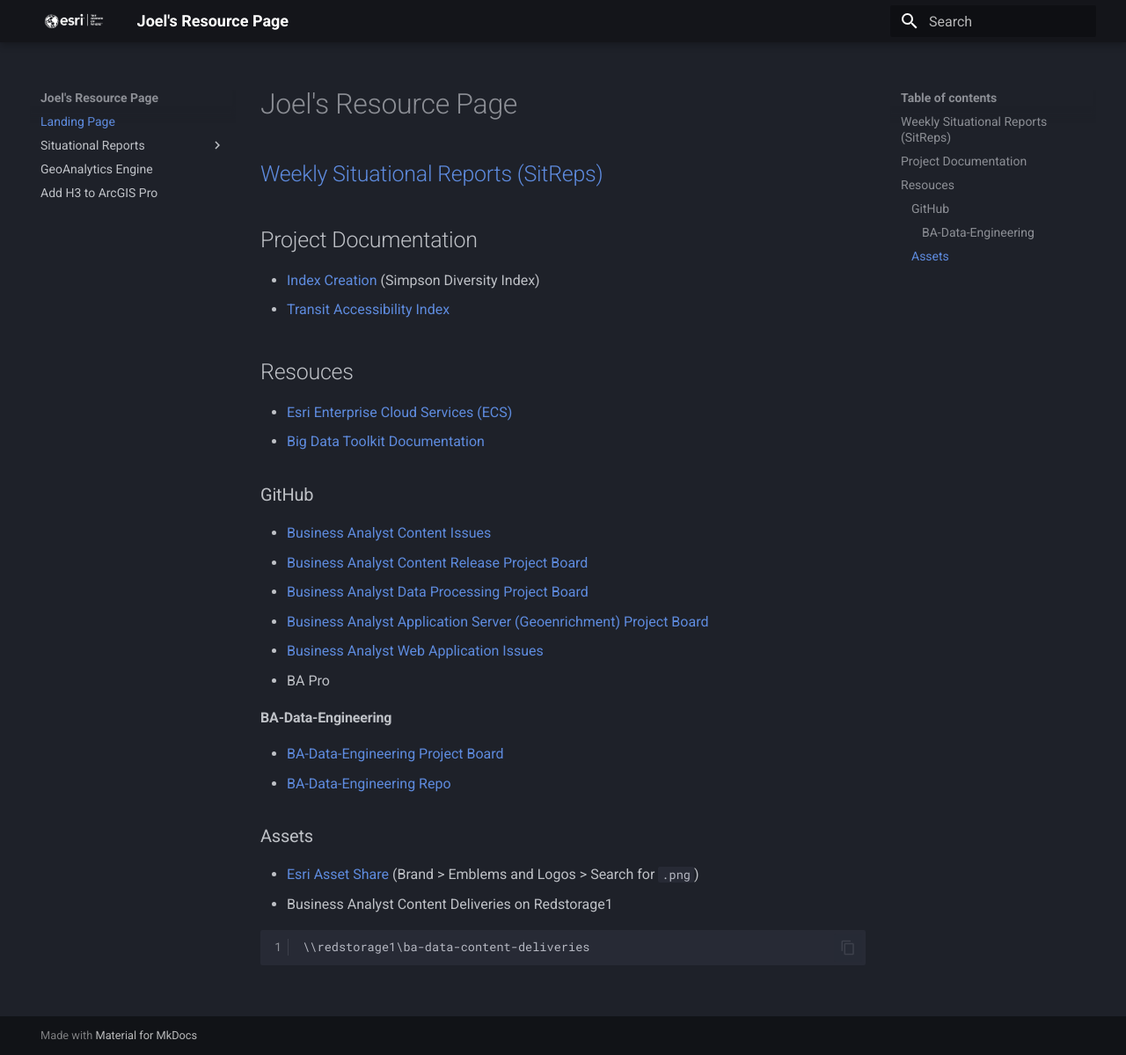
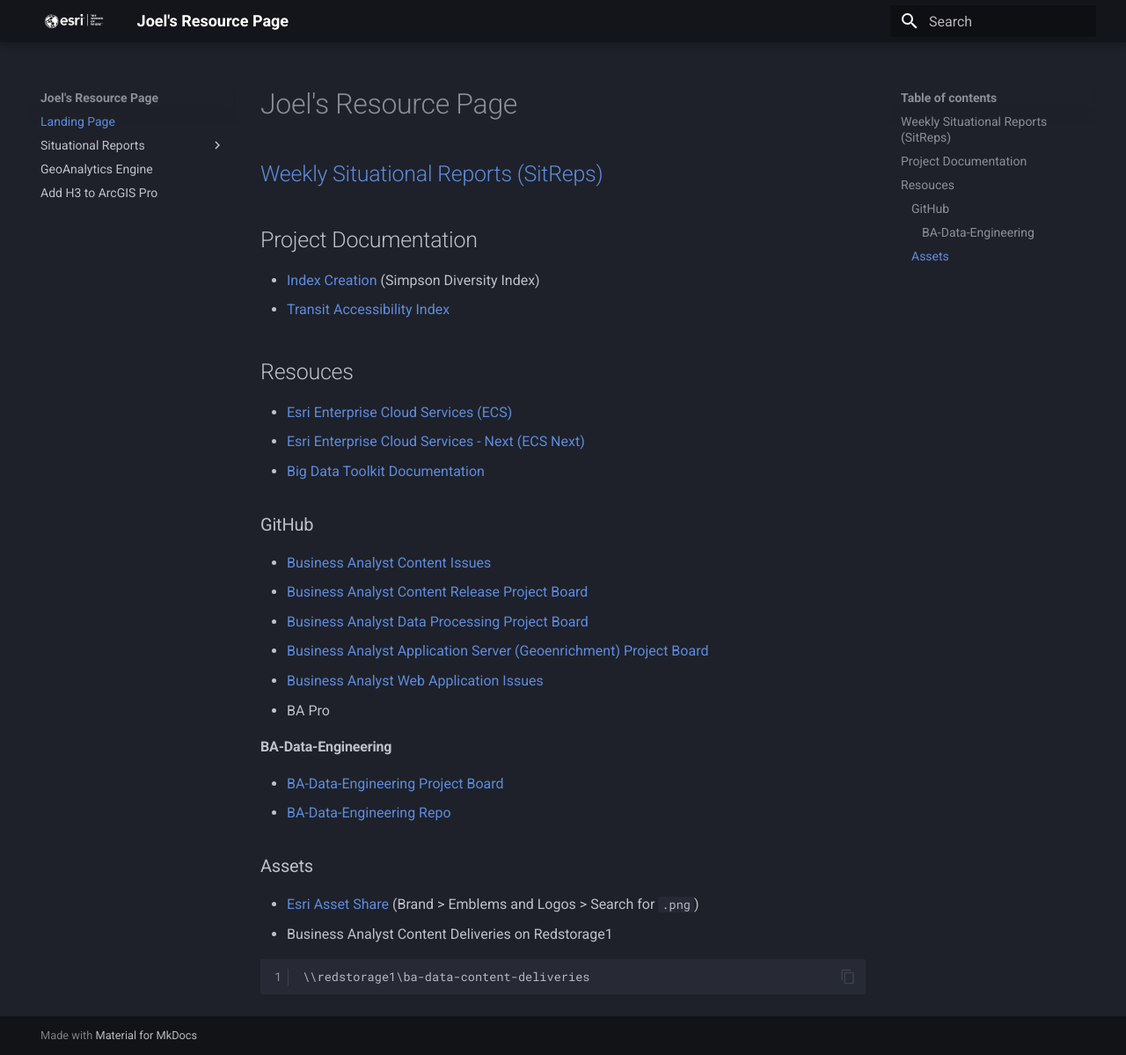
Before and after one commit to knu2xs/esri-resource-page, an MkDocs documentation site: the page built from docs/index.md, in a window 1280 px wide and 1199 px high. Shown: the whole window at 88% size. Built offline with MkDocs 1.6.1 and Material for MkDocs 9.7.7, drawn with Linux system fonts in a browser that asks for light colours.

Commit message:
update sitreps

```diff
--- a/docs/index.md
+++ b/docs/index.md
@@ -10,6 +10,7 @@
 ## Resouces
 
 - [Esri Enterprise Cloud Services (ECS)](https://ecsprd.esri.com/)
+- [Esri Enterprise Cloud Services - Next (ECS Next)](https://ecsnext.esri.com)
 - [Big Data Toolkit Documentation](https://esrips.github.io/bdt3/index.htm)
 
 ### GitHub
```
